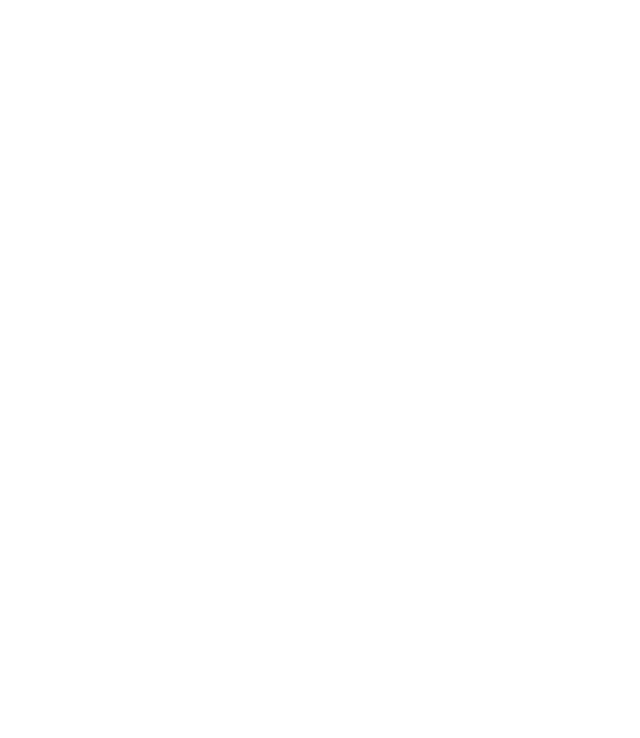
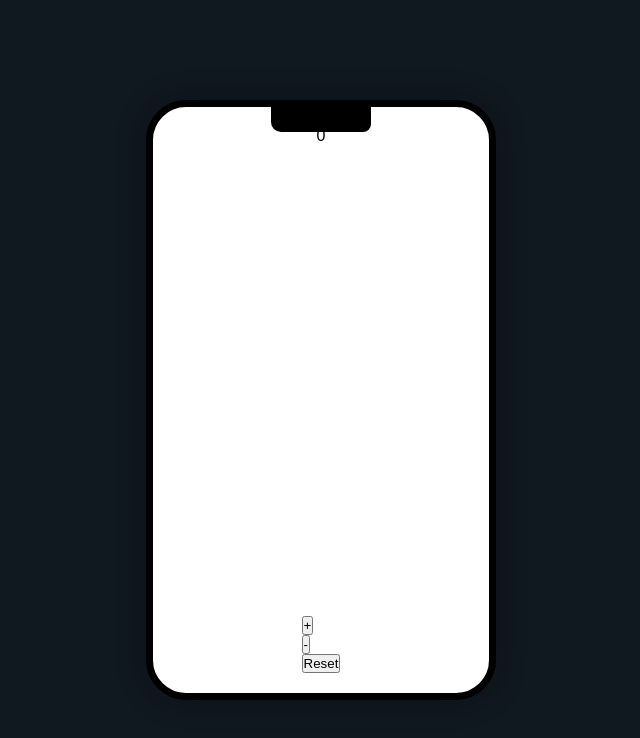
Before and after one commit to stackquantum1-max/CounterApp-JS, a plain HTML site: page index.html in a window 1280 px wide. Shown: the whole page, without its empty margins (319-959 px from the left). Drawn offline with Linux system fonts and the light colour scheme.

Commit message:
CSS has been added

```diff
--- a/index.html
+++ b/index.html
@@ -1,11 +1,37 @@
-<!DOCTYPE html>
+<!doctype html>
 <html lang="en">
 <head>
-  <meta charset="UTF-8">
-  <meta name="viewport" content="width=device-width, initial-scale=1.0">
-  <title>Document</title>
+  <meta charset="utf-8" />
+  <meta name="viewport" content="width=device-width,initial-scale=1" />
+  <title>Counter App</title>
+  <link rel="stylesheet" href="styles.css" />
 </head>
 <body>
 
+  <!-- container so you can style the whole thing -->
+  <div class="counter-container" data-counter-container>
+    <!-- 1) display section with initial number 0 -->
+    <section class="counter-display" data-counter-display aria-live="polite">
+      <span class="counter-value" data-counter-value>0</span>
+    </section>
+
+  <div class="button-group">
+    <!-- 2) addition button section -->
+    <section class="counter-add" data-counter-add>
+      <button type="button" class="add-btn" data-add>+</button>
+    </section>
+
+    <!-- 3) subtraction button section -->
+    <section class="counter-subtract" data-counter-subtract>
+      <button type="button" class="sub-btn" data-sub>-</button>
+    </section>
+
+    <!-- 4) reset button section -->
+    <section class="counter-reset" data-counter-reset>
+      <button type="button" class="reset-btn" data-reset>Reset</button>
+    </section>
+  </div>
+
+  </div>
 </body>
 </html>
--- /dev/null
+++ b/styles.css
@@ -0,0 +1,41 @@
+* {
+  margin: 0;
+  padding: 0;
+  box-sizing: border-box;
+}
+
+body {
+  height: 100vh;
+  display: flex;
+  justify-content: center;
+  align-items: center;
+  background: #101820;
+  font-family: Arial, Helvetica, sans-serif;
+}
+
+.counter-container {
+  width: 350px;
+  height: 600px;
+  background: #ffffff;
+  border-radius: 40px;
+  padding: 20px;
+  display: flex;
+  flex-direction: column;
+  justify-content: space-between;
+  align-items: center;
+  box-shadow: 0 0 30px rgba(0,0,0,0.3);
+  border: 7px solid #000;
+  position: relative;
+}
+
+.counter-container::before {
+  content: "";
+  width: 100px;
+  height: 25px;
+  background: #000;
+  border-radius: 0 0 8px 10px;
+  position: absolute;
+  top: 0;
+  left: 50%;
+  transform: translateX(-50%);
+}
```
